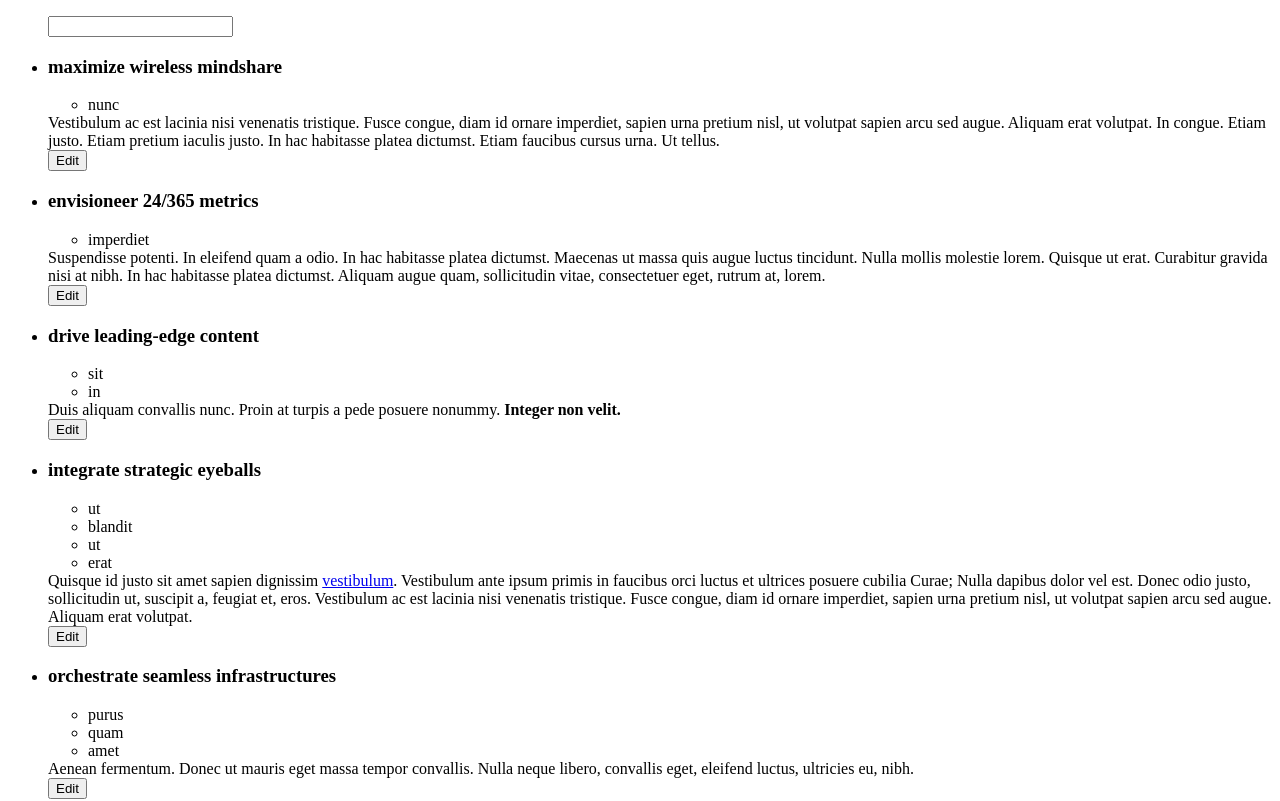
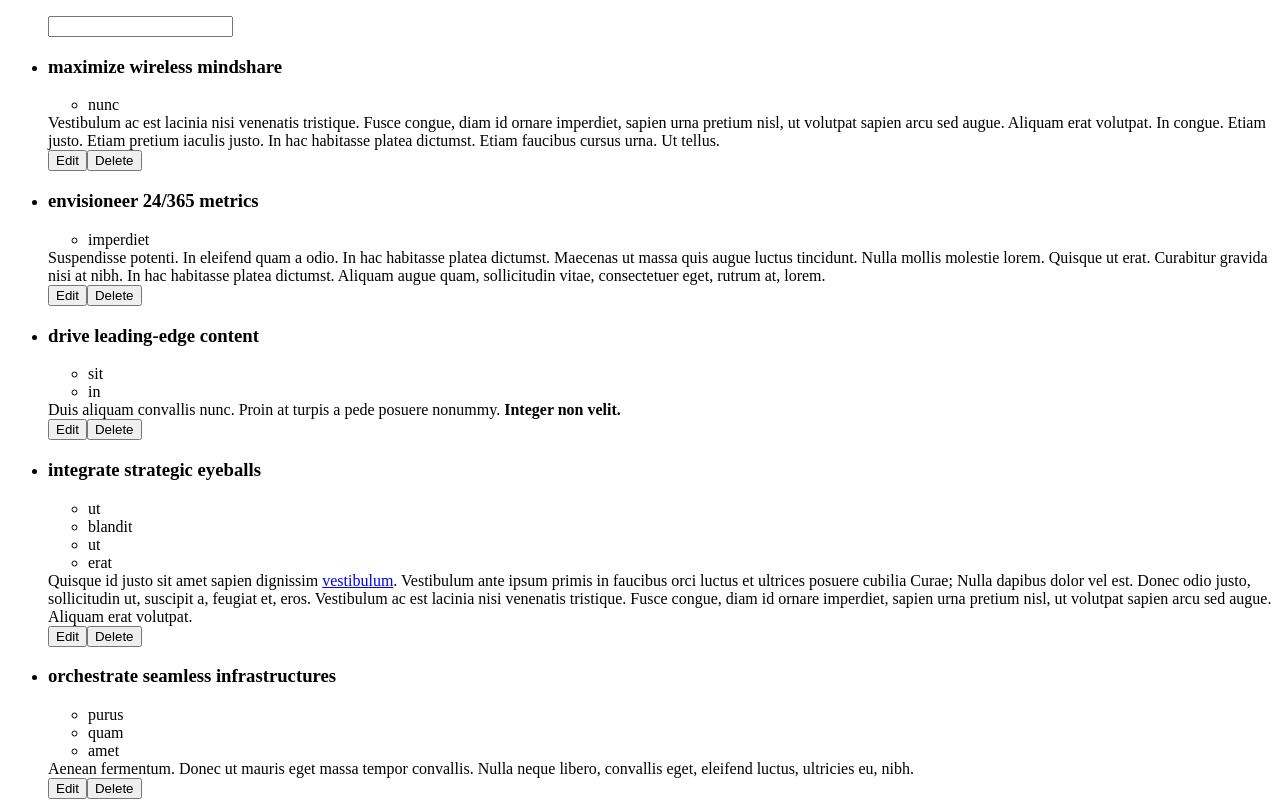
Before and after one commit to ProfessorSalty/issues-api, an Angular app: page / in a window 1280 px wide. Shown: the top 801 px of the page. Built offline with nearby package versions, Linux system fonts and the light colour scheme.

Commit message:
Delete issues

```diff
--- a/src/app/issue-list/issue-list.component.html
+++ b/src/app/issue-list/issue-list.component.html
@@ -1,5 +1,5 @@
 <ul>
     <app-filter (setFilter)="updateFilter($event)"></app-filter>
-    <app-issue *ngFor="let issue of (issues | tagFilter:tagFilter)" [issue]="issue"  (updateIssue)="updateIssue($event)"></app-issue>
+    <app-issue *ngFor="let issue of (issues | tagFilter:tagFilter)" [issue]="issue"  (updateIssue)="updateIssue($event)" (deleteIssue)="deleteIssue($event)"></app-issue>
     <app-new-issue (addIssue)="addIssue($event)"></app-new-issue>
 </ul>
--- a/src/app/issue-list/issue-list.component.ts
+++ b/src/app/issue-list/issue-list.component.ts
@@ -27,6 +27,10 @@ export class IssueListComponent implements OnInit {
     );
   }
 
+  deleteIssue(id: string) {
+    this.issues = this.issues.filter(issue => issue.id !== id);
+  }
+
   updateFilter(filter: string) {
     this.tagFilter = filter;
   }
--- a/src/app/issue/issue.component.html
+++ b/src/app/issue/issue.component.html
@@ -6,6 +6,7 @@
     </ul>
     <div [innerHTML]="issue.text"></div>
     <button type="button" (click)="enableEdit()">Edit</button>
+    <button type="button" (click)="onDelete()">Delete</button>
   </div>
   <div class="edit" *ngIf="editMode">
     <input type="text" [formControl]="titleControl" />
--- a/src/app/issue/issue.component.ts
+++ b/src/app/issue/issue.component.ts
@@ -12,6 +12,7 @@ export class IssueComponent implements OnInit {
   @Input() editMode = false;
 
   @Output() updateIssue = new EventEmitter<Issue>();
+  @Output() deleteIssue = new EventEmitter<string>();
 
   titleControl: FormControl;
   textControl: FormControl;
@@ -70,4 +71,8 @@ export class IssueComponent implements OnInit {
     this.tags = [...this.issue.tags];
     this.tagControl.reset('');
   }
+
+  onDelete() {
+    this.deleteIssue.emit(this.issue.id);
+  }
 }
```
